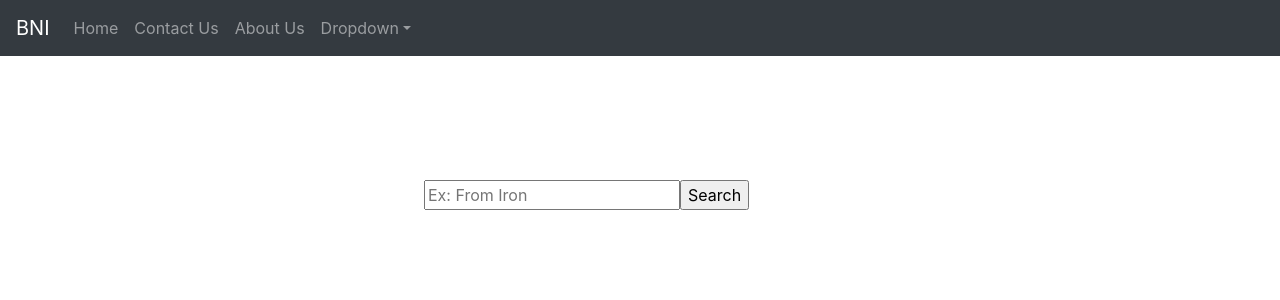
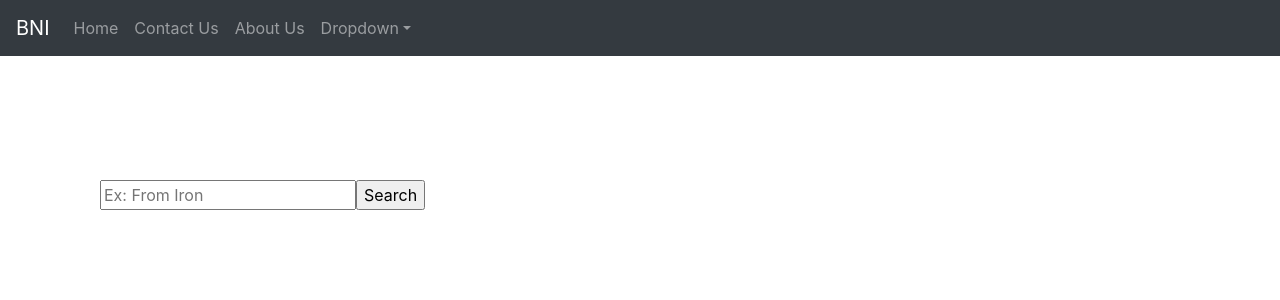
Before and after one commit to jiuu/betternerfirelia, a React (Create React App) app: page /search in a window 1280 px wide. Shown: the top 300 px of the page. Built offline with nearby package versions, Linux system fonts and the light colour scheme.

Commit message:
backend stuff
added route for searching summoner

```diff
--- a/src/App.js
+++ b/src/App.js
@@ -3,11 +3,12 @@ import {BrowserRouter as Router,Route} from 'react-router-dom';
 import "bootstrap/dist/css/bootstrap.min.css";
 import Navbar from "./components/navbar.component";
 import ChampionList from "./components/champion-list.component";
-import SearchSummoner from "./components/searchsummoner.component"
-import "./App.css"
+import SearchSummoner from "./components/searchsummoner.component";
+import "../src/styles/App.css";
 
 function App() {
   return (
+    <div>
     <Router>
       <Navbar />
         <div className="testContainer">
@@ -16,6 +17,7 @@ function App() {
             <SearchSummoner />
         </div>
     </Router>
+    </div>
   );
 }
 
--- a/src/index.js
+++ b/src/index.js
@@ -2,7 +2,6 @@ import React from 'react';
 import ReactDOM from 'react-dom';
 import App from './App';
 import reportWebVitals from './reportWebVitals';
-import "./App.css"
 
 
 
--- a/src/App.css
+++ b/src/styles/App.css
@@ -1,5 +1,5 @@
 
-testContainer {
+.mainBody {
   background-color: black;
   width: 100%;
   height: 1000px;
--- a/src/styles/searchsummonerstyles.css
+++ b/src/styles/searchsummonerstyles.css
@@ -1,8 +1,6 @@
 .Search {
-    display: block;
-  margin-left: auto;
-  margin-right: auto;
-  width: 40%;
+
+
 }
 .summonerNameContainer {
     padding: 100px;
```
Also changed, not shown: 2 other files (tests, documents, lock files or other folders).
